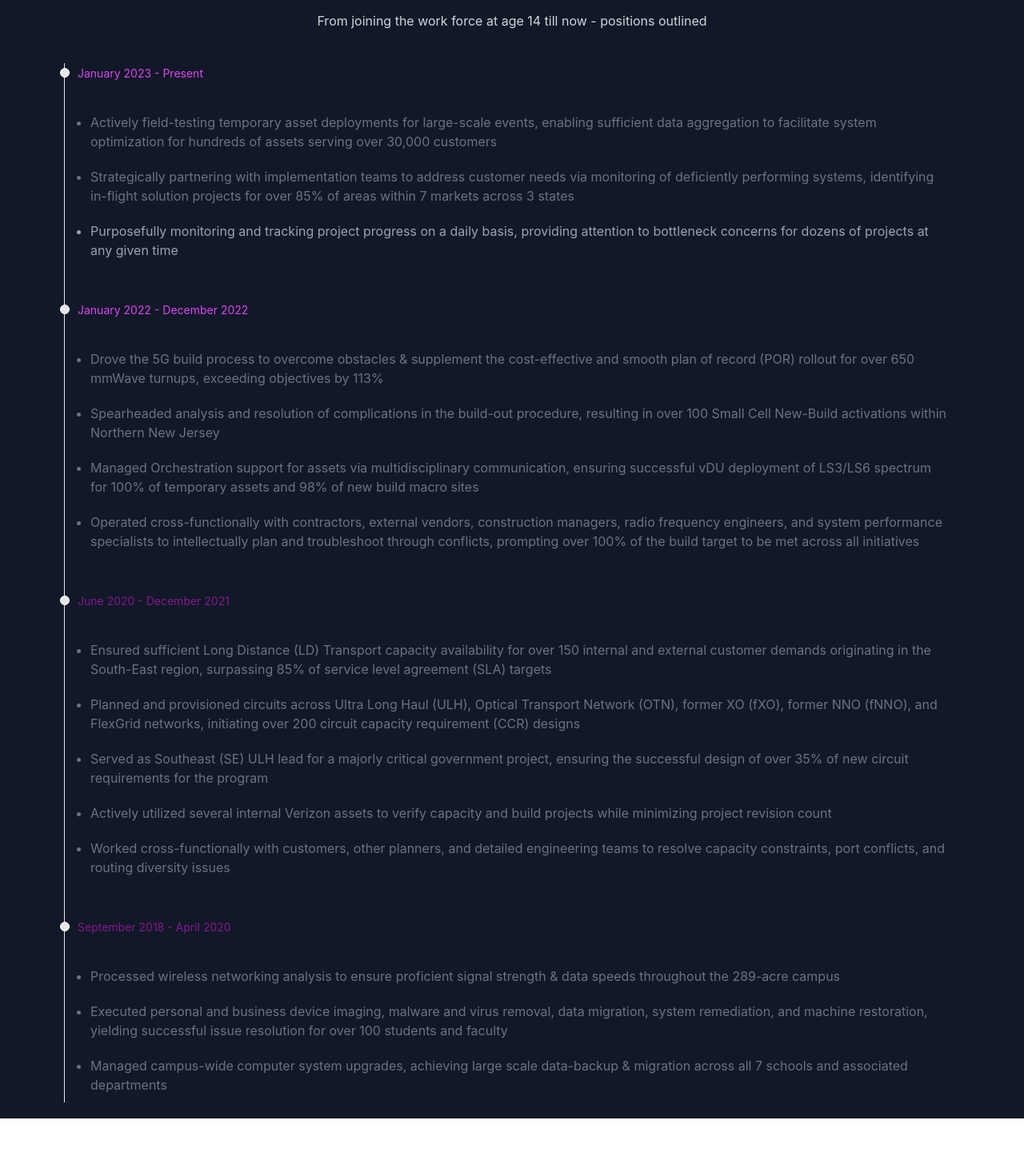
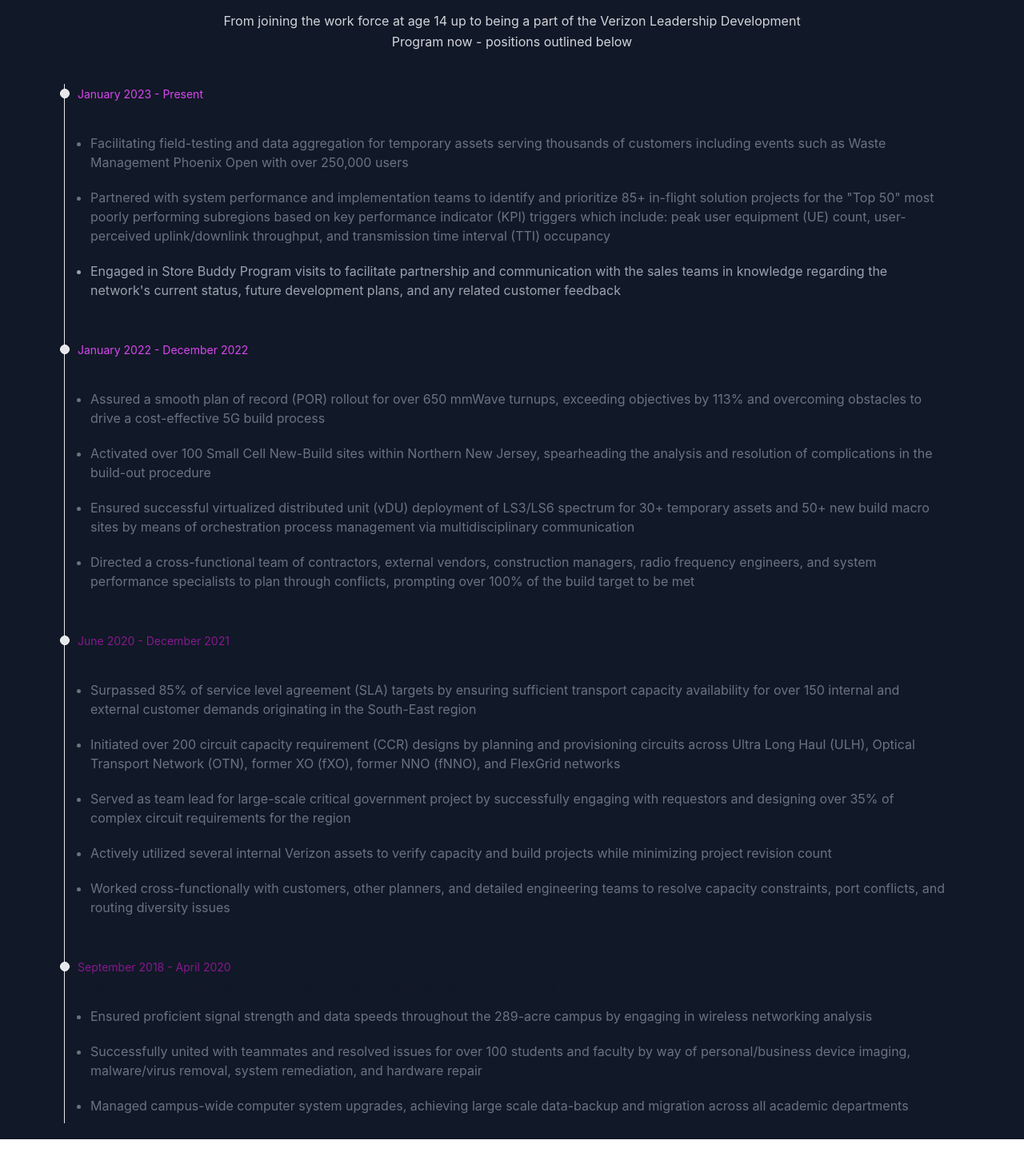
Before and after one commit to hannad4/hannad4.github.io, a React (Create React App) app in the folder new-website/: page / in a window 1280 px wide. Shown: the part 2064-3530 px from the top of the page at 80% size. Built offline with nearby package versions, Linux system fonts and the light colour scheme.

Commit message:
updating work details

```diff
--- a/new-website/src/components/Work.js
+++ b/new-website/src/components/Work.js
@@ -21,8 +21,9 @@
               My Work History
             </h1>
             <p className="lg:w-2/3 mx-auto leading-relaxed text-base text-center text-gray-300">
-              From joining the work force at age 14 till now - positions
-              outlined
+              From joining the work force at age 14 up to being a part of the
+              Verizon Leadership Development Program now - positions outlined
+              below
             </p>
           </div>
 
@@ -37,21 +38,23 @@
               </h3>
               <ul class="list-disc px-4">
                 <li class="text-base font-normal text-gray-500 dark:text-gray-400 py-2.5">
-                  Actively field-testing temporary asset deployments for
-                  large-scale events, enabling sufficient data aggregation to
-                  facilitate system optimization for hundreds of assets serving
-                  over 30,000 customers
+                  Facilitating field-testing and data aggregation for temporary
+                  assets serving thousands of customers including events such as
+                  Waste Management Phoenix Open with over 250,000 users
                 </li>
                 <li class="text-base font-normal text-gray-500 dark:text-gray-400 py-2.5">
-                  Strategically partnering with implementation teams to address
-                  customer needs via monitoring of deficiently performing
-                  systems, identifying in-flight solution projects for over 85%
-                  of areas within 7 markets across 3 states
+                  Partnered with system performance and implementation teams to
+                  identify and prioritize 85+ in-flight solution projects for
+                  the "Top 50" most poorly performing subregions based on key
+                  performance indicator (KPI) triggers which include: peak user
+                  equipment (UE) count, user-perceived uplink/downlink
+                  throughput, and transmission time interval (TTI) occupancy
                 </li>
                 <li class="text-base font-normal text-gray-400 py-2.5">
-                  Purposefully monitoring and tracking project progress on a
-                  daily basis, providing attention to bottleneck concerns for
-                  dozens of projects at any given time
+                  Engaged in Store Buddy Program visits to facilitate
+                  partnership and communication with the sales teams in
+                  knowledge regarding the network's current status, future
+                  development plans, and any related customer feedback
                 </li>
               </ul>
             </li>
@@ -66,27 +69,26 @@
               </h3>
               <ul class="list-disc px-4">
                 <li class="text-base font-normal text-gray-500 dark:text-gray-400 py-2.5">
-                  Drove the 5G build process to overcome obstacles & supplement
-                  the cost-effective and smooth plan of record (POR) rollout for
-                  over 650 mmWave turnups, exceeding objectives by 113%
+                  Assured a smooth plan of record (POR) rollout for over 650
+                  mmWave turnups, exceeding objectives by 113% and overcoming
+                  obstacles to drive a cost-effective 5G build process
                 </li>
                 <li class="text-base font-normal text-gray-500 dark:text-gray-400 py-2.5">
-                  Spearheaded analysis and resolution of complications in the
-                  build-out procedure, resulting in over 100 Small Cell
-                  New-Build activations within Northern New Jersey
+                  Activated over 100 Small Cell New-Build sites within Northern
+                  New Jersey, spearheading the analysis and resolution of
+                  complications in the build-out procedure
                 </li>
                 <li class="text-base font-normal text-gray-500 dark:text-gray-400 py-2.5">
-                  Managed Orchestration support for assets via multidisciplinary
-                  communication, ensuring successful vDU deployment of LS3/LS6
-                  spectrum for 100% of temporary assets and 98% of new build
-                  macro sites
+                  Ensured successful virtualized distributed unit (vDU)
+                  deployment of LS3/LS6 spectrum for 30+ temporary assets and
+                  50+ new build macro sites by means of orchestration process
+                  management via multidisciplinary communication
                 </li>
                 <li class="text-base font-normal text-gray-500 dark:text-gray-400 py-2.5">
-                  Operated cross-functionally with contractors, external
+                  Directed a cross-functional team of contractors, external
                   vendors, construction managers, radio frequency engineers, and
-                  system performance specialists to intellectually plan and
-                  troubleshoot through conflicts, prompting over 100% of the
-                  build target to be met across all initiatives
+                  system performance specialists to plan through conflicts,
+                  prompting over 100% of the build target to be met
                 </li>
               </ul>
             </li>
@@ -101,21 +103,21 @@
               </h3>
               <ul class="list-disc px-4">
                 <li class="text-base font-normal text-gray-500 dark:text-gray-400 py-2.5">
-                  Ensured sufficient Long Distance (LD) Transport capacity
-                  availability for over 150 internal and external customer
-                  demands originating in the South-East region, surpassing 85%
-                  of service level agreement (SLA) targets
+                  Surpassed 85% of service level agreement (SLA) targets by
+                  ensuring sufficient transport capacity availability for over
+                  150 internal and external customer demands originating in the
+                  South-East region
                 </li>
                 <li class="text-base font-normal text-gray-500 dark:text-gray-400 py-2.5">
-                  Planned and provisioned circuits across Ultra Long Haul (ULH),
-                  Optical Transport Network (OTN), former XO (fXO), former NNO
-                  (fNNO), and FlexGrid networks, initiating over 200 circuit
-                  capacity requirement (CCR) designs
+                  Initiated over 200 circuit capacity requirement (CCR) designs
+                  by planning and provisioning circuits across Ultra Long Haul
+                  (ULH), Optical Transport Network (OTN), former XO (fXO),
+                  former NNO (fNNO), and FlexGrid networks
                 </li>
                 <li class="text-base font-normal text-gray-500 dark:text-gray-400 py-2.5">
-                  Served as Southeast (SE) ULH lead for a majorly critical
-                  government project, ensuring the successful design of over 35%
-                  of new circuit requirements for the program
+                  Served as team lead for large-scale critical government
+                  project by successfully engaging with requestors and designing
+                  over 35% of complex circuit requirements for the region
                 </li>
                 <li class="text-base font-normal text-gray-500 dark:text-gray-400 py-2.5">
                   Actively utilized several internal Verizon assets to verify
@@ -141,19 +143,20 @@
               </h3>
               <ul class="list-disc px-4">
                 <li class="text-base font-normal text-gray-500 dark:text-gray-400 py-2.5">
-                  Processed wireless networking analysis to ensure proficient
-                  signal strength & data speeds throughout the 289-acre campus
+                  Ensured proficient signal strength and data speeds throughout
+                  the 289-acre campus by engaging in wireless networking
+                  analysis
                 </li>
                 <li class="text-base font-normal text-gray-500 dark:text-gray-400 py-2.5">
-                  Executed personal and business device imaging, malware and
-                  virus removal, data migration, system remediation, and machine
-                  restoration, yielding successful issue resolution for over 100
-                  students and faculty
+                  Successfully united with teammates and resolved issues for
+                  over 100 students and faculty by way of personal/business
+                  device imaging, malware/virus removal, system remediation, and
+                  hardware repair
                 </li>
                 <li class="text-base font-normal text-gray-500 dark:text-gray-400 py-2.5">
                   Managed campus-wide computer system upgrades, achieving large
-                  scale data-backup & migration across all 7 schools and
-                  associated departments
+                  scale data-backup and migration across all academic
+                  departments
                 </li>
               </ul>
             </li>
```
